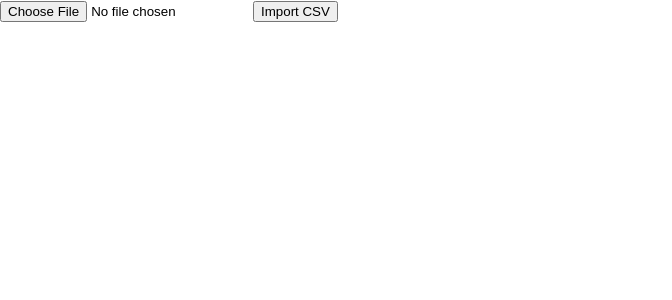
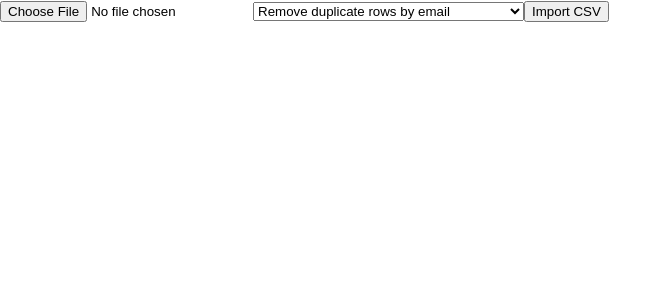
Before and after one commit to autumndupin/csvformat, a React (Create React App) app: page / in a window 1280 px wide. Shown: the top 300 px of the page, without its empty margins (0-672 px from the left). Built offline with nearby package versions, Linux system fonts and the light colour scheme.

Commit message:
allow user to download csv

```diff
--- a/src/App.js
+++ b/src/App.js
@@ -1,14 +1,20 @@
 import './App.css';
 import React, { useState } from "react";
+import FileSaver from 'file-saver';
 import Papa from 'papaparse';
 import {transformData} from './helpers'
 
 function App() {
   const [parsedCSV, setParsedCSV] = useState();
+  const [dupeOption, setDupeOption] = useState("email");
 
-  const handleOnChange = (e) => {
+  const handleUpload = (e) => {
     handleParse(e.target.files[0])
   };
+
+  const handleSelect = (e) => {
+    setDupeOption(e.target.value)
+  }
 
   const handleParse = (file) => {
       Papa.parse(file, {
@@ -19,24 +25,37 @@ function App() {
       });
   }
 
+  const handleExport = (csv) => {
+    const csvData = new Blob([csv], { type: 'text/csv;charset=utf-8;' });
+    FileSaver.saveAs(csvData, 'data.csv');
+  }
+
   const handleOnSubmit = (e) => {
-    transformData(parsedCSV)
+    const newCSV = transformData(parsedCSV, dupeOption)
+    handleExport(newCSV)
+    debugger;
   }
 
   return (
     <div>
       <form>
-      <input
-          type={"file"}
-          id={"csvImport"}
-          accept={".csv"}
-          onChange={handleOnChange}
-        />
+        <input
+            type={"file"}
+            id={"csvImport"}
+            accept={".csv"}
+            onChange={handleUpload}
+          />
+        <select id="dupeSelect" name="dupeOptions" onChange={handleSelect}>
+          <option value="email">Remove duplicate rows by email</option>
+          <option value="phone">Remove duplicate rows by phone</option>
+          <option value="emailOrPhone">Remove duplicate rows by email or phone</option>
+        </select>
         <button
           onClick={(e) => {
             handleOnSubmit(e);
           }}
-        >Import CSV</button>
+          >Import CSV
+        </button>
       </form>
     </div>
   );
```
